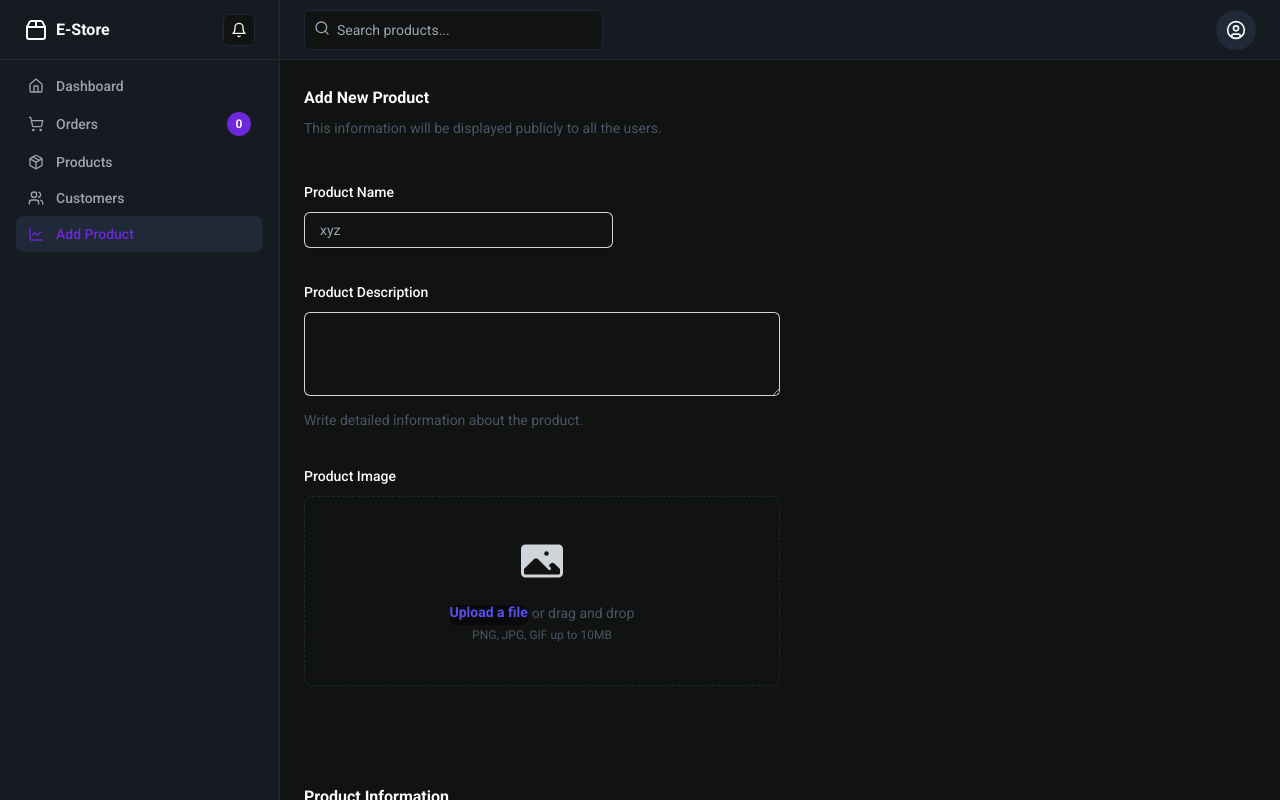
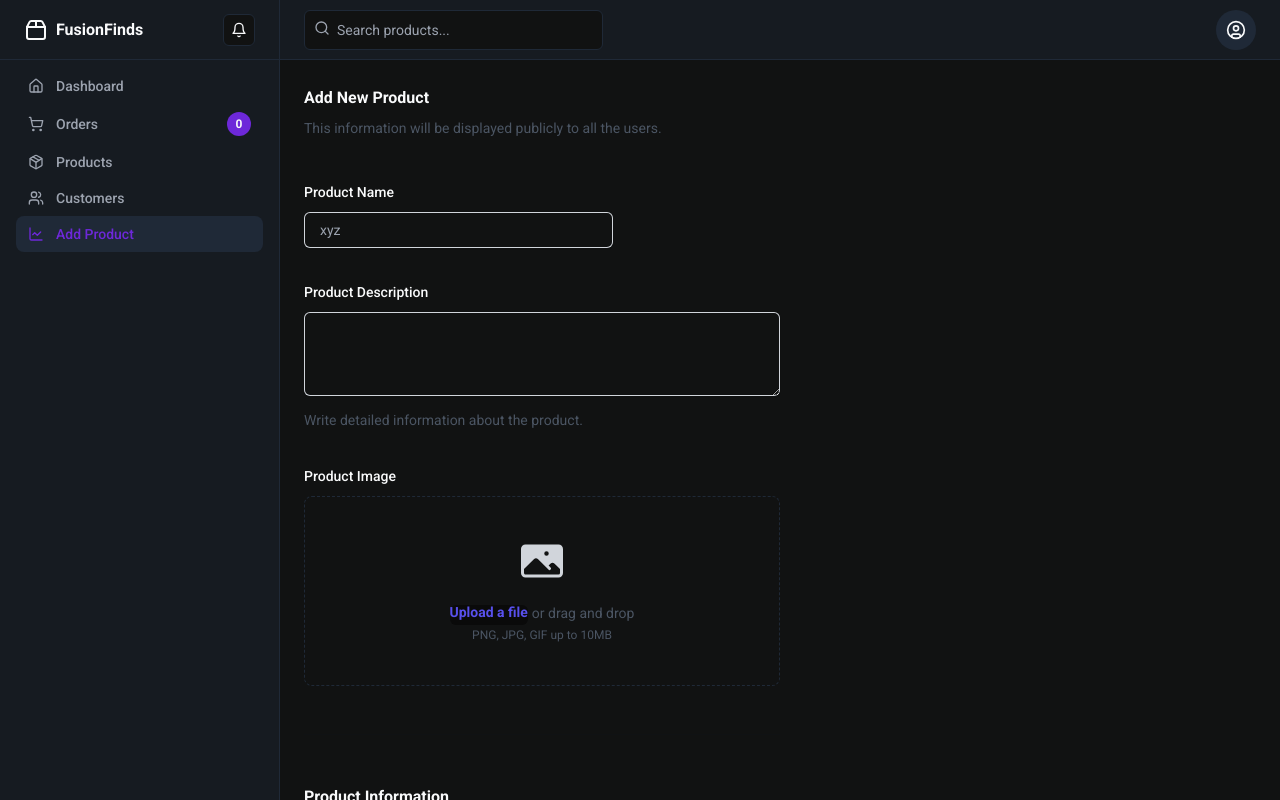
Before and after one commit to akhilesh-code-96/e-store-shadcn, a React (Vite) app in the folder client/: page /admin-panel/add-product in a window 1280 px wide. Shown: the top 800 px of the page. Built offline with nearby package versions, Linux system fonts and the light colour scheme.

Commit message:
Added the name and updated the carousel images.

```diff
--- a/client/src/app/admin/AdminPanel.jsx
+++ b/client/src/app/admin/AdminPanel.jsx
@@ -49,7 +49,7 @@ export default function AdminPanel() {
           <div className="flex h-14 items-center border-b px-4 lg:h-[60px] lg:px-6">
             <Link to="/" className="flex items-center gap-2 font-semibold">
               <Package2 className="w-6 h-6" />
-              <span>E-Store</span>
+              <span>FusionFinds</span>
             </Link>
             <Button variant="outline" size="icon" className="w-8 h-8 ml-auto">
               <Bell className="w-4 h-4" />
@@ -113,7 +113,7 @@ export default function AdminPanel() {
                   className="flex items-center gap-2 text-lg font-semibold"
                 >
                   <Package2 className="w-6 h-6" />
-                  <span>E-Store</span>
+                  <span>FusionFinds</span>
                 </Link>
                 {[
                   { icon: <Home className="w-4 h-4" />, text: "Dashboard" },
--- a/client/src/app/components/Carousel.jsx
+++ b/client/src/app/components/Carousel.jsx
@@ -6,11 +6,19 @@ export default function Carousel_(props) {
   var items = [
     {
       image:
-        "https://images.pexels.com/photos/5650051/pexels-photo-5650051.jpeg?auto=compress&cs=tinysrgb&w=1260&h=750&dpr=1",
+        "https://img.freepik.com/free-vector/online-shopping-concept-illustration-with-words-people_613284-2431.jpg?t=st=1723833718~exp=1723837318~hmac=f68f688ba84f3ea74b719cc73297b31977546b12d9753aeba934775ccf841efd&w=996",
     },
     {
       image:
-        "https://images.pexels.com/photos/5650026/pexels-photo-5650026.jpeg?auto=compress&cs=tinysrgb&w=1260&h=750&dpr=1",
+        "https://img.freepik.com/free-psd/fashion-online-shopping-template-psd-blog-banner_53876-123526.jpg?t=st=1723833751~exp=1723837351~hmac=c850a2d089acdd59635bd82a44efedc5a724d2098d6239c190b70421bdca8bf0&w=996",
+    },
+    {
+      image:
+        "https://img.freepik.com/free-vector/horizontal-sale-banner-template_23-2148897327.jpg?t=st=1723833589~exp=1723837189~hmac=1f93aa4ff4cad1dbe1c90680d49872fffd3094dd2f67104a4b19d86cff315df3&w=996",
+    },
+    {
+      image:
+        "https://img.freepik.com/free-photo/black-friday-elements-assortment_23-2149074076.jpg?t=st=1723833781~exp=1723837381~hmac=1819cf6dafc8b76e20175460c8c5c51b53b3199166ef52e3505e68c36383b6d2&w=996",
     },
   ];
 
--- a/client/src/app/components/Header.jsx
+++ b/client/src/app/components/Header.jsx
@@ -134,7 +134,7 @@ const Header = () => {
               className="object-contain w-10 h-7"
             />
             <span className="md:text-md text-sm font-bold ms-2 me-2 text-[#0273e4]">
-              E-Store
+              FusionFinds
             </span>
           </Link>
           {/* Main Header */}
```
